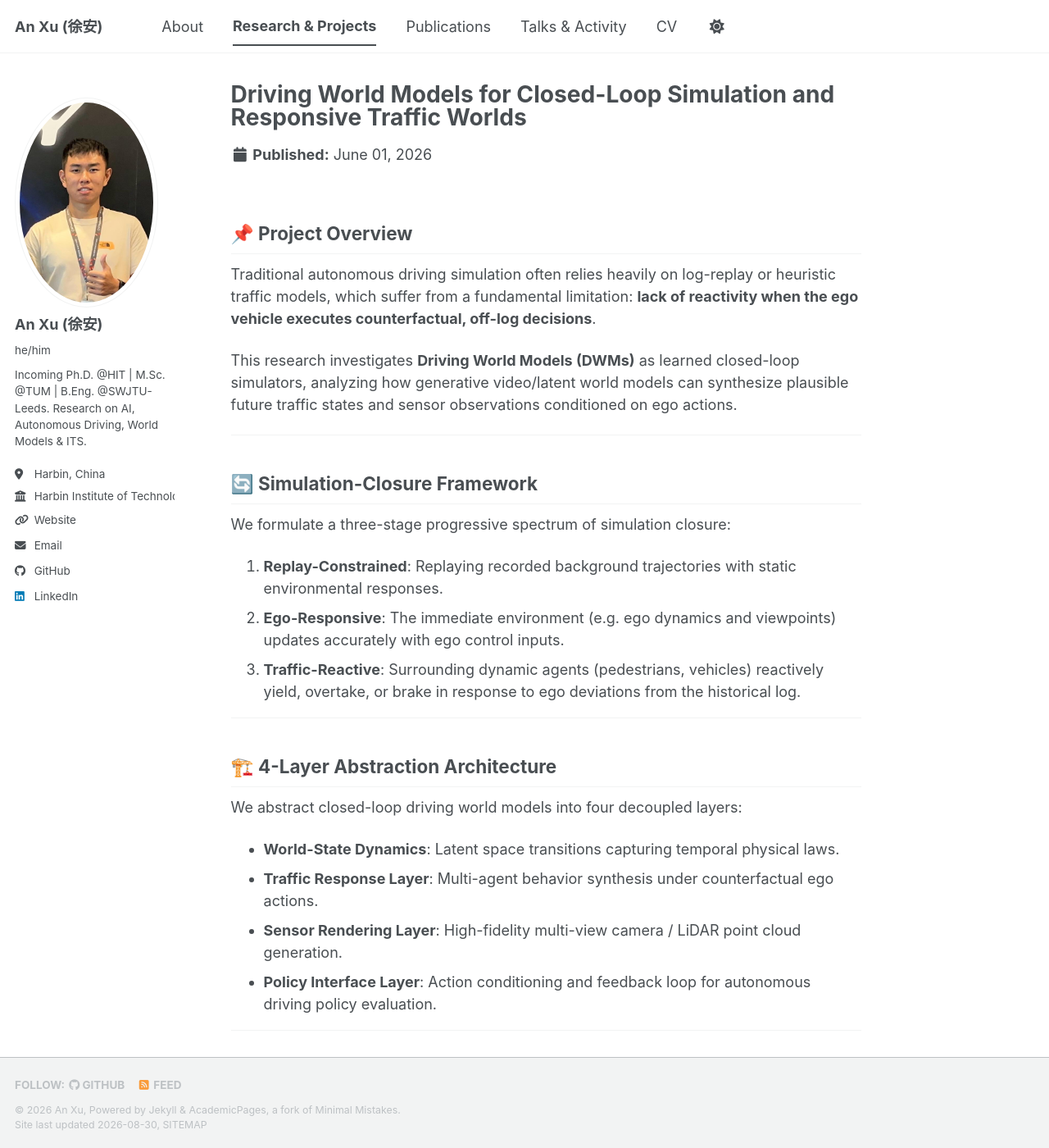
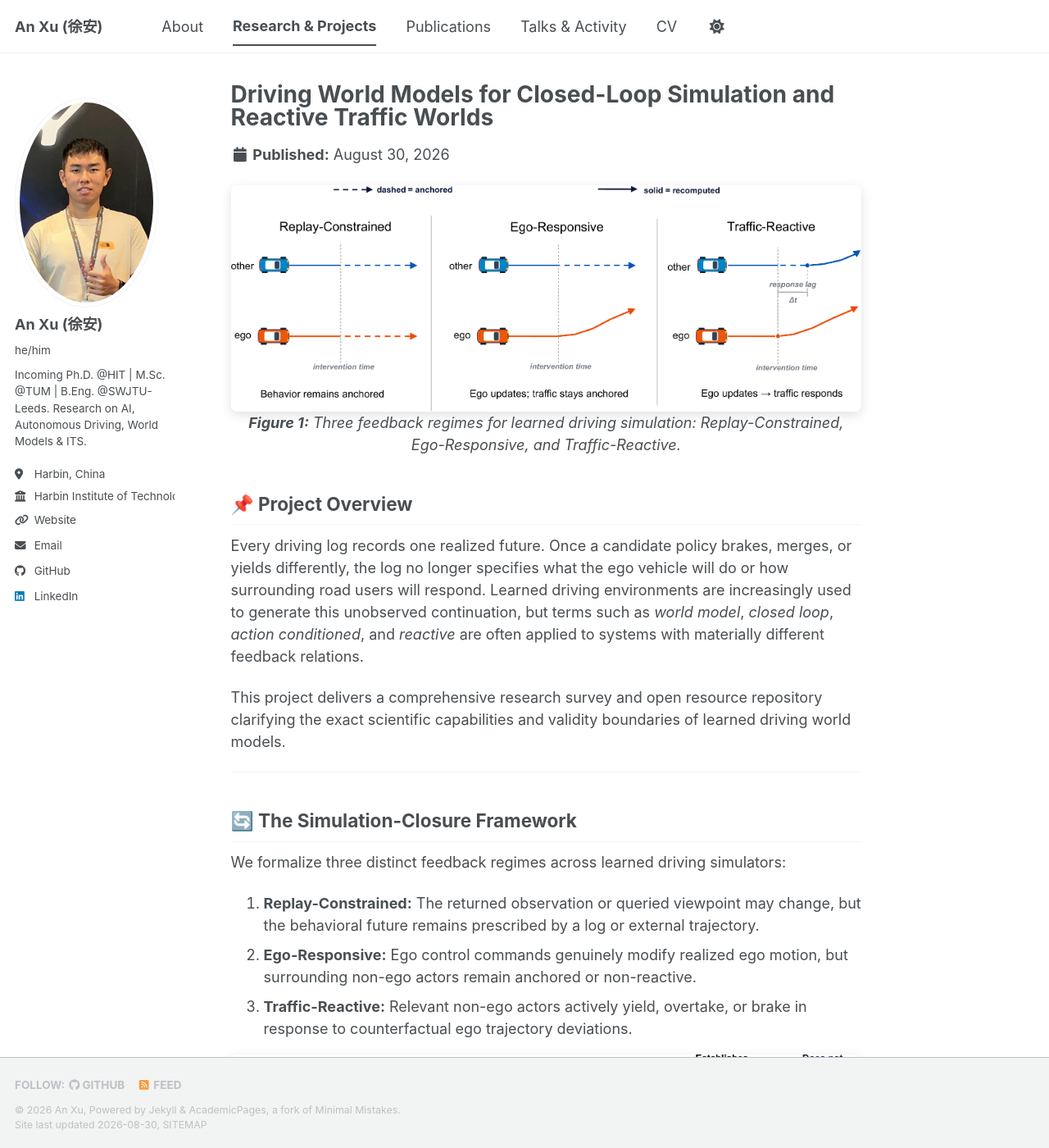
Before and after one commit to AnXu-ITS/AnXu-ITS.github.io, a Jekyll site: the page built from _portfolio/01-driving-world-models.md, in a window 1280 px wide and 1400 px high. Shown: the whole window at 82% size. Built offline with Jekyll 4.4.1, drawn with Linux system fonts in a browser that asks for light colours; a style sheet for code colours, icons or effects is not loaded; some of the changed text lies outside the part shown.

Commit message:
feat: add Driving World Models survey preprint, assets, and publication page to personal website

````diff
--- a/_portfolio/01-driving-world-models.md
+++ b/_portfolio/01-driving-world-models.md
@@ -1,40 +1,55 @@
 ---
-title: "Driving World Models for Closed-Loop Simulation and Responsive Traffic Worlds"
-excerpt: "Survey and architectural framework on generative driving world models as learned closed-loop simulators with responsive environmental feedback."
+title: "Driving World Models for Closed-Loop Simulation and Reactive Traffic Worlds"
+excerpt: "A comprehensive survey formulating a Simulation-Closure framework and claim-specific validity stack for learned driving world models."
 collection: portfolio
-date: 2026-06-01
+date: 2026-08-30
+header:
+  teaser: "figure1_feedback_paths.png"
 ---
+
+<p align="center">
+  <img src="/images/figure1_feedback_paths.png" alt="Three Feedback Regimes" style="width: 100%; border-radius: 8px; box-shadow: 0 4px 14px rgba(0,0,0,0.12);" />
+  <br/>
+  <em><b>Figure 1:</b> Three feedback regimes for learned driving simulation: Replay-Constrained, Ego-Responsive, and Traffic-Reactive.</em>
+</p>
 
 ## 📌 Project Overview
 
-Traditional autonomous driving simulation often relies heavily on log-replay or heuristic traffic models, which suffer from a fundamental limitation: **lack of reactivity when the ego vehicle executes counterfactual, off-log decisions**.
+Every driving log records one realized future. Once a candidate policy brakes, merges, or yields differently, the log no longer specifies what the ego vehicle will do or how surrounding road users will respond. Learned driving environments are increasingly used to generate this unobserved continuation, but terms such as *world model*, *closed loop*, *action conditioned*, and *reactive* are often applied to systems with materially different feedback relations.
 
-This research investigates **Driving World Models (DWMs)** as learned closed-loop simulators, analyzing how generative video/latent world models can synthesize plausible future traffic states and sensor observations conditioned on ego actions.
+This project delivers a comprehensive research survey and open resource repository clarifying the exact scientific capabilities and validity boundaries of learned driving world models.
 
 ---
 
-## 🔄 Simulation-Closure Framework
+## 🔄 The Simulation-Closure Framework
 
-We formulate a three-stage progressive spectrum of simulation closure:
-1. **Replay-Constrained**: Replaying recorded background trajectories with static environmental responses.
-2. **Ego-Responsive**: The immediate environment (e.g. ego dynamics and viewpoints) updates accurately with ego control inputs.
-3. **Traffic-Reactive**: Surrounding dynamic agents (pedestrians, vehicles) reactively yield, overtake, or brake in response to ego deviations from the historical log.
+We formalize three distinct feedback regimes across learned driving simulators:
+
+1. **Replay-Constrained:** The returned observation or queried viewpoint may change, but the behavioral future remains prescribed by a log or external trajectory.
+2. **Ego-Responsive:** Ego control commands genuinely modify realized ego motion, but surrounding non-ego actors remain anchored or non-reactive.
+3. **Traffic-Reactive:** Relevant non-ego actors actively yield, overtake, or brake in response to counterfactual ego trajectory deviations.
+
+<p align="center">
+  <img src="/images/figure4_validity_stack.png" alt="Claim-Specific Validity Layers" style="width: 100%; border-radius: 8px; box-shadow: 0 4px 14px rgba(0,0,0,0.12);" />
+  <br/>
+  <em><b>Figure 2:</b> Claim-specific validity hierarchy from local observation fidelity up to network transportation scale.</em>
+</p>
 
 ---
 
-## 🏗️ 4-Layer Abstraction Architecture
+## 📊 5-Layer Validity Hierarchy
 
-We abstract closed-loop driving world models into four decoupled layers:
-* **World-State Dynamics**: Latent space transitions capturing temporal physical laws.
-* **Traffic Response Layer**: Multi-agent behavior synthesis under counterfactual ego actions.
-* **Sensor Rendering Layer**: High-fidelity multi-view camera / LiDAR point cloud generation.
-* **Policy Interface Layer**: Action conditioning and feedback loop for autonomous driving policy evaluation.
+* **Observation Fidelity:** Evaluated on held-out viewpoints, geometric consistency, and temporal multi-sensor alignment.
+* **Ego Controllability:** Evaluated by target-to-realized tracking accuracy and kinematic feasibility across commands.
+* **Traffic-Response Validity:** Evaluated via matched counterfactual ego interventions and repeated multi-agent rollouts.
+* **Closed-Loop Policy Validity:** Evaluated through cross-simulator transfer, benchmark stability, and real deployment correlation.
+* **Transportation Scale:** Evaluated by demand-conditioned network metrics (queues, shockwaves, macroscopic throughput).
 
 ---
 
-## 📊 Comprehensive Evaluation Metric Dimensions
+## 🔗 Resources & Publications
 
-1. **Observation Fidelity**: Photorealism, geometric consistency, and spatio-temporal coherence.
-2. **Ego-Response Fidelity**: Dynamic vehicle response and kinematics validity.
-3. **Traffic Reactivity**: Plausibility of interactive behaviors (collision avoidance, yielding).
-4. **Closed-Loop Validity**: Policy transfer performance from world-model simulation to real-world execution.
+* **Publication Page**: [View Publication Details](/publication/2026-driving-world-models-survey)
+* **Preprint PDF (24 pages)**: [Download PDF](/files/From_Foresight_to_Reactive_Traffic_Worlds_Survey.pdf)
+* **GitHub Repository**: [AnXu-ITS/driving-world-models-survey](https://github.com/AnXu-ITS/driving-world-models-survey)
+* **Editable Figures**: [Download PPTX Sources](https://github.com/AnXu-ITS/driving-world-models-survey/tree/main/editable_figures)
--- /dev/null
+++ b/_publications/2026-08-30-driving-world-models-survey.md
@@ -0,0 +1,101 @@
+---
+title: "From Foresight to Reactive Traffic Worlds: A Survey of Driving World Models for Closed-Loop Simulation"
+collection: publications
+category: preprints
+permalink: /publication/2026-driving-world-models-survey
+excerpt: 'A comprehensive survey establishing a Simulation-Closure framework (Replay-Constrained, Ego-Responsive, Traffic-Reactive) and a 5-layer validity stack for learned driving world models in closed-loop autonomous driving simulation.'
+date: 2026-08-30
+venue: "Preprint / Open Research Resource"
+paperurl: "https://github.com/AnXu-ITS/driving-world-models-survey"
+citation: 'Xu, An, Jin, Zekai, Zhang, Hanrong, Sun, Xiaoning, Zhang, Chengbo, and Yin, Yunfei. (2026). &quot;From Foresight to Reactive Traffic Worlds: A Survey of Driving World Models for Closed-Loop Simulation.&quot; <i>Preprint</i>. https://github.com/AnXu-ITS/driving-world-models-survey.'
+header:
+  teaser: "figure1_feedback_paths.png"
+---
+
+<p align="center">
+  <img src="/images/figure1_feedback_paths.png" alt="Three feedback regimes for learned driving simulation" style="width: 100%; border-radius: 8px; box-shadow: 0 4px 14px rgba(0,0,0,0.12);" />
+  <br/>
+  <em><b>Figure 1:</b> Three feedback regimes for learned driving simulation: Replay-Constrained, Ego-Responsive, and Traffic-Reactive feedback paths under off-log ego interventions.</em>
+</p>
+
+## Overview & Motivation
+
+Every driving log records one realized future. Once a candidate policy brakes, merges, or yields differently, the log no longer specifies what the ego vehicle will do or how surrounding road users will respond. Learned driving environments are increasingly used to generate this unobserved continuation, but terms such as *world model*, *closed loop*, *action conditioned*, and *reactive* are often applied to systems with materially different feedback relations.
+
+This survey asks a fundamental functional question:
+> **After the ego vehicle departs from the recorded action, what does the environment recompute, can the policy act again, and what conclusion does the reported evidence actually support?**
+
+The central argument is that **visual plausibility, executable feedback, empirical validity, and transportation scale are different scientific properties** that must be decoupled and evaluated separately.
+
+---
+
+## 🔄 Core Finding 1: Closed-Loop Feedback Regimes
+
+| Regime | What changes after an off-log ego intervention? | What remains anchored? | Defensible interpretation |
+|---|---|---|---|
+| **Replay-Constrained** | The returned observation or queried viewpoint may change. | The behavioral future remains prescribed by a log or external trajectory. | Tests observation replacement or rendering around a prescribed future; does not establish ego execution or traffic response. |
+| **Ego-Responsive** | The ego command changes the realized ego motion. | Relevant non-ego behavior remains prescribed or is not independently shown to respond. | Establishes ego controllability within the tested action range; does not establish reciprocal interaction. |
+| **Traffic-Reactive** | Relevant non-ego behavior changes when the counterfactual ego trajectory is varied. | Nothing relevant to the tested interaction is assumed to remain on the logged future. | Supports local interactive claims only for the tested behavior families and intervention conditions. |
+
+> **Policy recurrence is a separate axis:** Repeatedly calling a generator is not equivalent to showing that an updated state enters another policy decision and changes an uncommitted continuation.
+
+---
+
+## 📊 Core Finding 2: Capability vs. Validity Hierarchy
+
+<p align="center">
+  <img src="/images/figure4_validity_stack.png" alt="Claim-specific validity layers" style="width: 100%; border-radius: 8px; box-shadow: 0 4px 14px rgba(0,0,0,0.12);" />
+  <br/>
+  <em><b>Figure 4:</b> Claim-specific validity layers for learned driving environments, from observation fidelity to corridor/network transportation scale.</em>
+</p>
+
+| Claim layer | Decisive evidence | Evidence that is insufficient on its own | Highest defensible scope |
+|---|---|---|---|
+| **Observation fidelity** | Held-out viewpoints, geometric consistency, temporal alignment, and multi-sensor agreement tied to state transitions. | In-distribution image similarity or task agreement without explicit state-transition checks. | Policy-relevant sensing within the measured sensor and viewpoint envelope. |
+| **Ego controllability** | Target-to-realized trajectory tracking across commands, with physical and kinematic feasibility checks. | Action tokens, visually diverse clips, or command-conditioned generation without motion verification. | Action-consistent ego dynamics within the tested maneuver range. |
+| **Traffic-response validity** | Matched counterfactual ego interventions, repeated rollouts, synchronized joint states, and response timing/severity measurements. | Plausible open-loop rollouts, prompt diversity under a fixed ego path, or log replay. | Attributable traffic response within the tested interactions and behavior models. |
+| **Closed-loop policy validity** | Stable rankings or transfer across independent simulators, benchmarks, controlled physical tests, or deployment references. | Strong performance inside one simulator or self-consistency alone. | Policy ranking, selection, or training claims within the validated environment distribution. |
+| **Transportation scale** | Demand-conditioned composition of local responses with validated queues, shockwaves, throughput, and delay. | Isolated encounter realism or aggregate matching without microscopic causal checks. | Corridor or network conclusions only up to the highest empirically validated scale. |
+
+---
+
+## 🛑 Scope Boundaries
+
+* **Visual fidelity** does not by itself establish physically correct ego response.
+* **Action conditioning** does not by itself establish ego controllability.
+* **Joint generation** does not by itself establish intervention-conditioned traffic response.
+* **Local interactive validity** does not automatically scale to corridor or network performance.
+* A simulator is best treated as an **experimental instrument** whose claims are bounded by its demonstrated feedback dependencies and evidence.
+
+---
+
+## 🔗 Links & Resources
+
+* **GitHub Repository**: [AnXu-ITS/driving-world-models-survey](https://github.com/AnXu-ITS/driving-world-models-survey)
+* **Preprint PDF (24 pages)**: [Download PDF](/files/From_Foresight_to_Reactive_Traffic_Worlds_Survey.pdf)
+* **Editable Figures (PPTX)**: [Download on GitHub](https://github.com/AnXu-ITS/driving-world-models-survey/tree/main/editable_figures)
+* **LaTeX Source**: [Browse on GitHub](https://github.com/AnXu-ITS/driving-world-models-survey/tree/main/paper)
+
+---
+
+## 👥 Authors & Affiliations
+
+* **An Xu** — School of Transportation Science and Engineering, Harbin Institute of Technology (`AnX.RTL2324@tum-asia.edu.sg`)
+* **Zekai Jin** — Department of Civil Engineering, McGill University (`zekai.jin@mail.mcgill.ca`)
+* **Hanrong Zhang** — Department of Computer Science, University of Illinois Chicago (`hzhan135@uic.edu`)
+* **Xiaoning Sun** — Department of Civil Engineering, McGill University (`xiaoning.sun@mail.mcgill.ca`)
+* **Chengbo Zhang** — Department of Civil Engineering, McGill University (`chengbo.zhang@mail.mcgill.ca`)
+* **Yunfei Yin (Corresponding Author)** — School of Transportation Science and Engineering, Harbin Institute of Technology (`yunfeiyin@hit.edu.cn`)
+
+---
+
+## 📖 BibTeX Citation
+
+```bibtex
+@misc{xu2026foresight,
+  title  = {From Foresight to Reactive Traffic Worlds: A Survey of Driving World Models for Closed-Loop Simulation},
+  author = {Xu, An and Jin, Zekai and Zhang, Hanrong and Sun, Xiaoning and Zhang, Chengbo and Yin, Yunfei},
+  year   = {2026},
+  url    = {https://github.com/AnXu-ITS/driving-world-models-survey}
+}
+```
````
Also changed, not shown: _pages/about.md (+16 -0 lines), _pages/cv.md (+4 -3 lines), images/figure1_feedback_paths.png (added), images/figure4_validity_stack.png (added), 1 other file.
